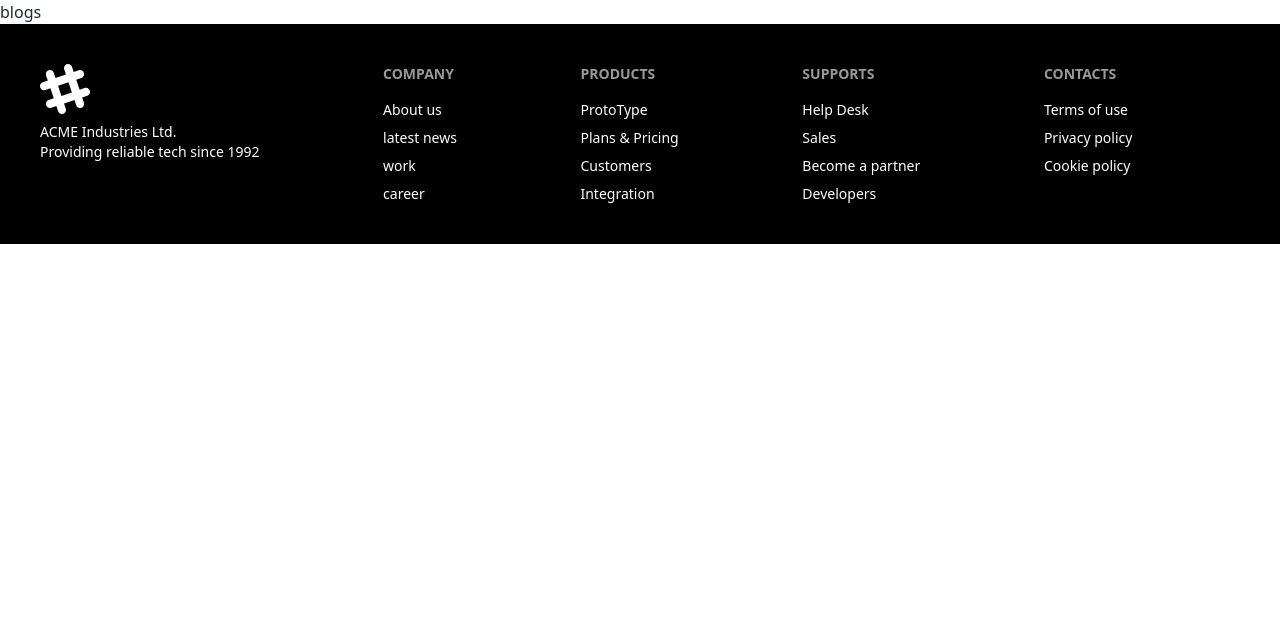
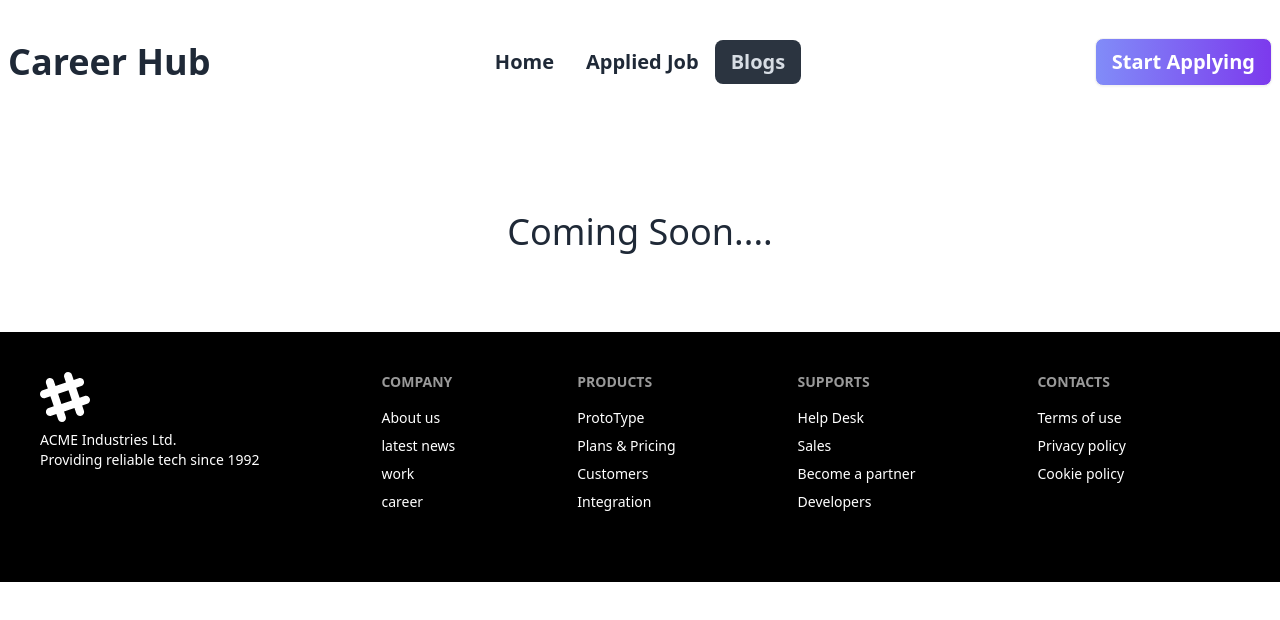
Before and after one commit to Salman-Faiz/Career-Hub-react, a React (Vite) app: page /blogs in a window 1280 px wide. Shown: the top 620 px of the page. Built offline with nearby package versions, Linux system fonts and the light colour scheme.

Commit message:
display job applications as onsite/remote and all types

```diff
--- a/src/Components/AppliedJobs/AppliedJobs.jsx
+++ b/src/Components/AppliedJobs/AppliedJobs.jsx
@@ -7,25 +7,57 @@ import AppliedJob from '../AppliedJob/AppliedJob';
 
 
 const AppliedJobs = () => {
+    // all data remain in appliedJobs
     const [appliedJobs, setAppliedJobs] = useState([]);
+    // this is anothe state for filtering... filter by all,remote,onsite
+    const [displayJobs,setDisplayJobs] = useState([]);
     const jobs = useLoaderData();
 
     useEffect(() => {
         const storedIds = getStoredDataFromLS();
         const jobApplied = jobs.filter(job => storedIds.includes(job.id));
         setAppliedJobs(jobApplied);
-        console.log(jobs, storedIds, jobApplied);
-        console.log(appliedJobs.length);
-    }, [])
+        setDisplayJobs(jobApplied);
+        // console.log(jobs, storedIds, jobApplied);
+        // console.log(appliedJobs.length);
+    }, [jobs])
+    const handleDisplayJobs =(filter)=>{
+
+        if(filter === 'All'){
+            setDisplayJobs(appliedJobs);
+        }
+        else if( filter === 'Remote'){
+
+            const remoteJobs = appliedJobs.filter( job => job.remote_or_onsite === 'Remote');
+            setDisplayJobs(remoteJobs);
+        }
+        else if(filter === 'Onsite'){
+            const onsiteJObs = appliedJobs.filter(job => job.remote_or_onsite === 'Onsite')
+            setDisplayJobs(onsiteJObs);
+        }
+
+
+
+    }
     return (
         <div className='max-w-7xl mx-auto'>
             <Header></Header>
+            <div className='text-right py-2'>
+                <details className="dropdown">
+                    <summary className="m-1 btn bg-red-300 text-gray-600 font-bold text-2xl">Filter By</summary>
+                    <ul className="p-2 shadow menu dropdown-content z-[1] bg-violet-100 rounded-box w-52 text-xl">
+                        <li onClick={()=>handleDisplayJobs('All')}><a>All</a></li>
+                        <li onClick={()=>handleDisplayJobs('Remote')}><a>Remote</a></li>
+                        <li onClick={()=>handleDisplayJobs('Onsite')} ><a>Onsite</a></li>
+                    </ul>
+                </details>
+            </div>
 
-       <div className=''>
-       {
-            appliedJobs.map(appliedJob => <AppliedJob appliedJob={appliedJob}></AppliedJob> )
-        }
-       </div>
+            <div className=''>
+                {
+                    displayJobs.map(appliedJob => <AppliedJob appliedJob={appliedJob}></AppliedJob>)
+                }
+            </div>
         </div>
     );
 };
--- a/src/Components/Blogs/Blogs.jsx
+++ b/src/Components/Blogs/Blogs.jsx
@@ -1,9 +1,11 @@
 import React from 'react';
+import Header from '../Header/Header';
 
 const Blogs = () => {
     return (
         <div>
-            blogs
+            <Header></Header>
+            <h4 className="text-4xl text-center py-20 ">Coming Soon....</h4>
         </div>
     );
 };
--- /dev/null
+++ b/src/Components/Footer/Footer.css
@@ -0,0 +1,7 @@
+footer {
+
+    height: 250px;
+    bottom: 0;
+    width: 100%;
+
+}
--- a/src/Components/Footer/Footer.jsx
+++ b/src/Components/Footer/Footer.jsx
@@ -1,9 +1,10 @@
 import React from 'react';
+import './Footer.css';
 
 const Footer = () => {
     return (
 
-         <footer className=" p-10 bg-black  text-white ">
+         <footer className=" p-10 bg-black  text-white footer">
         <div className="footer max-w-7xl mx-auto">
         <aside>
           <svg width="50" height="50" viewBox="0 0 24 24" xmlns="http://www.w3.org/2000/svg" fillRule="evenodd" clipRule="evenodd" className="fill-current"><path d="M22.672 15.226l-2.432.811.841 2.515c.33 1.019-.209 2.127-1.23 2.456-1.15.325-2.148-.321-2.463-1.226l-.84-2.518-5.013 1.677.84 2.517c.391 1.203-.434 2.542-1.831 2.542-.88 0-1.601-.564-1.86-1.314l-.842-2.516-2.431.809c-1.135.328-2.145-.317-2.463-1.229-.329-1.018.211-2.127 1.231-2.456l2.432-.809-1.621-4.823-2.432.808c-1.355.384-2.558-.59-2.558-1.839 0-.817.509-1.582 1.327-1.846l2.433-.809-.842-2.515c-.33-1.02.211-2.129 1.232-2.458 1.02-.329 2.13.209 2.461 1.229l.842 2.515 5.011-1.677-.839-2.517c-.403-1.238.484-2.553 1.843-2.553.819 0 1.585.509 1.85 1.326l.841 2.517 2.431-.81c1.02-.33 2.131.211 2.461 1.229.332 1.018-.21 2.126-1.23 2.456l-2.433.809 1.622 4.823 2.433-.809c1.242-.401 2.557.484 2.557 1.838 0 .819-.51 1.583-1.328 1.847m-8.992-6.428l-5.01 1.675 1.619 4.828 5.011-1.674-1.62-4.829z"></path></svg>
--- a/src/Components/Root/Root.jsx
+++ b/src/Components/Root/Root.jsx
@@ -12,12 +12,10 @@ const Root = () => {
     return (
         <>
             <div >
+                <Outlet></Outlet>
+                <Footer></Footer>
 
-                <Outlet></Outlet>
             </div>
-
-
-            <Footer></Footer>
         </>
 
 
```
